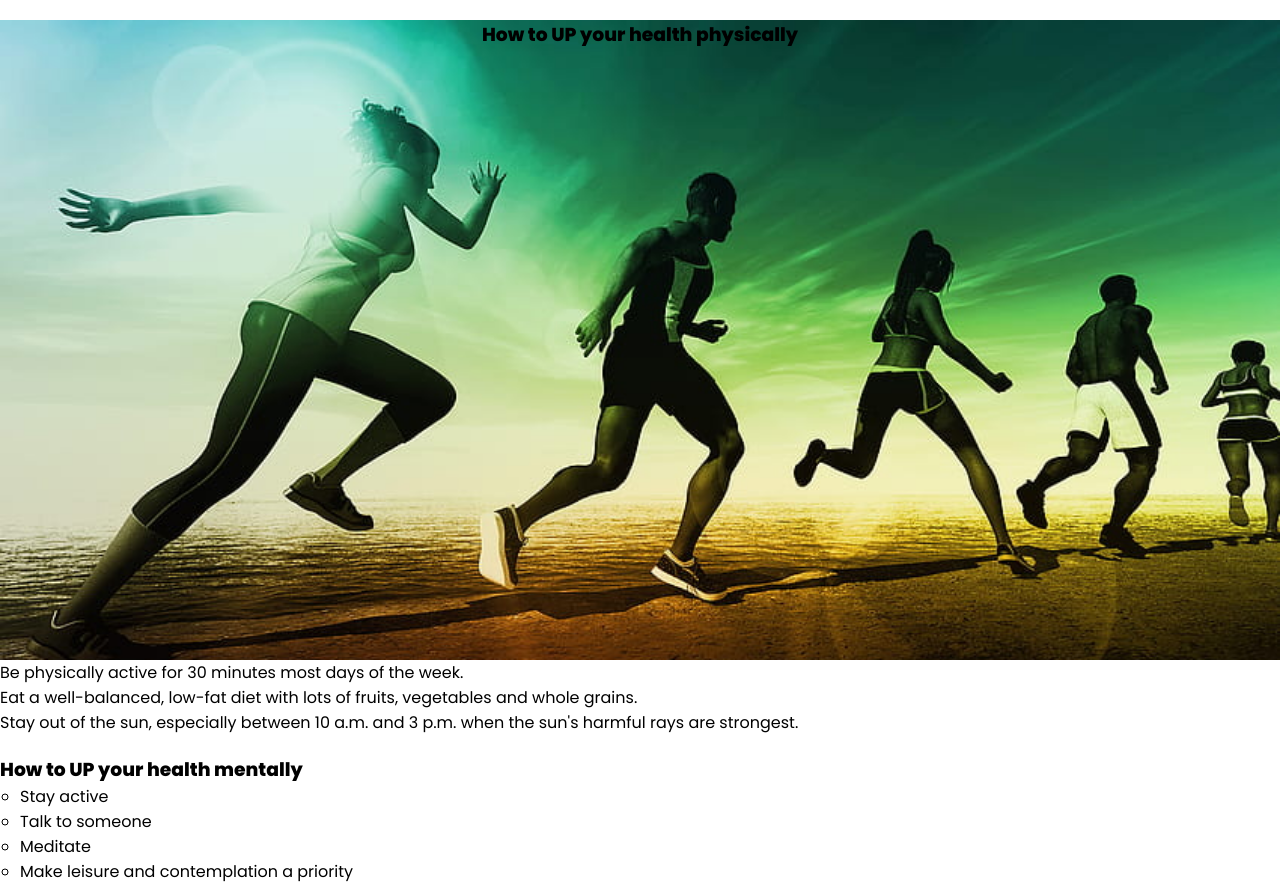
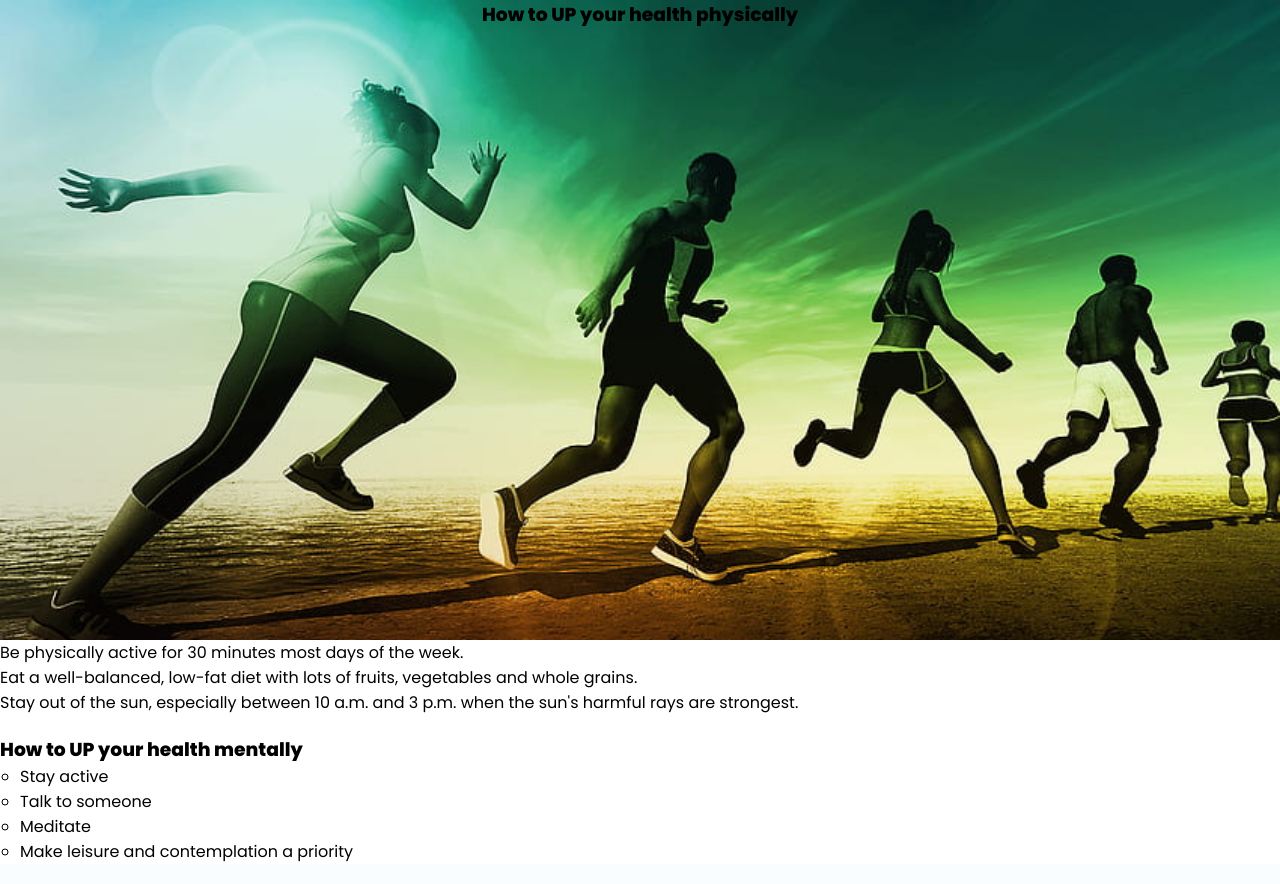
Before and after one commit to wongjaeno/Team-9, a PHP site: the page made by tips&tricks.html in a window 1280 px wide. Shown: the part 80-964 px from the top of the page. After the commit the page ends 942 px from the top, so only its background shows below. Run offline with PHP 8.4, Linux system fonts and the light colour scheme.

Commit message:
Update tips&tricks.css

```diff
--- a/tips&tricks.css
+++ b/tips&tricks.css
@@ -2,12 +2,9 @@
 #mental_tips {
     padding-left: 20px;
 }
-.physical {
-    padding-top: 20px;
-}
 
 .photo {
-    width: 100vw;
+    width: 100%;
     height: 80vh;
     background-image: url(physical.jpg);
     background-repeat: no-repeat;
```
